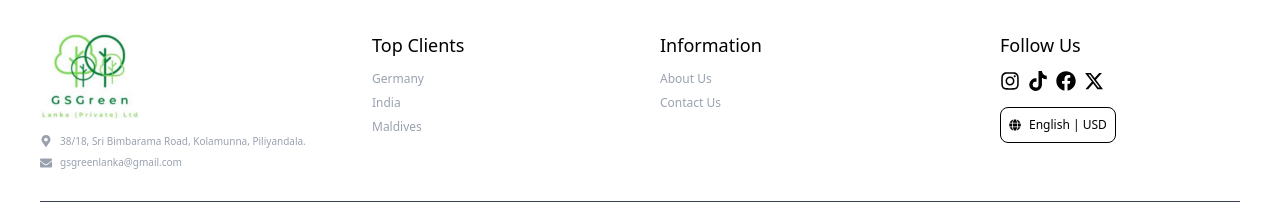
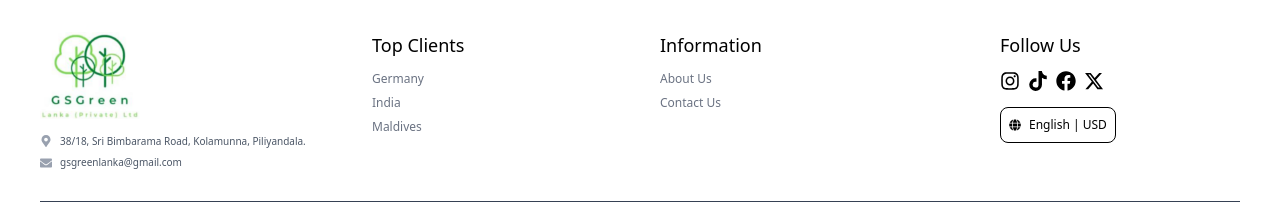
Before and after one commit to Dasundh99/spices_trade_platform, a React (Vite) app: page /coconut/1 in a window 1280 px wide. Shown: the part 808-1026 px from the top of the page. Built offline with nearby package versions, Linux system fonts and the light colour scheme.

Commit message:
footer updated

```diff
--- a/src/components/exportNav/exportNav.tsx
+++ b/src/components/exportNav/exportNav.tsx
@@ -37,7 +37,7 @@ const ExportNavigator = () => {
                       // border: `1px solid ${"black"}`,
                     }}
                   >
-                    <span className="text-m font-medium">{item.label}</span>
+                    <span className="text-md font-Semibold">{item.label}</span>
                   </div>
                 </Link>
               </li>
--- a/src/components/layout/Footer.tsx
+++ b/src/components/layout/Footer.tsx
@@ -20,12 +20,12 @@ const Footer = () => {
                   Simply about what you do!
                 </p> */}
                 <div className="mt-4 text-xs space-y-2">
-                  <p className="flex items-center text-[10px] hover:text-gray-300 text-gray-400">
+                  <p className="flex items-center text-[10px] hover:text-gray-300 text-gray-600">
                     <FaMapMarkerAlt className="mr-2 text-xs hover:text-gray-300 text-gray-400" />
                     38/18, Sri Bimbarama Road, Kolamunna, Piliyandala.
                   </p>
 
-                  <p className="flex items-center text-[10px] hover:text-gray-300 text-gray-400">
+                  <p className="flex items-center text-[10px] hover:text-gray-300 text-gray-600">
                     <FaEnvelope className="mr-2 text-xs hover:text-gray-300 text-gray-400" />
                     gsgreenlanka@gmail.com
                   </p>
@@ -37,9 +37,9 @@ const Footer = () => {
                 <h3 className="text-[18px] text-black">Top Clients</h3>
                 <div className="flex gap-x-5 mt-3 w-full ">
                   <ul className="flex flex-col space-y-2 text-xs">
-                    <li><a href="#" className="hover:text-gray-300 text-gray-400">Germany</a></li>
-                    <li><a href="#" className="hover:text-gray-300 text-gray-400">India</a></li>
-                    <li><a href="#" className="hover:text-gray-300 text-gray-400">Maldives</a></li>
+                    <li><a href="#" className="hover:text-gray-300 text-gray-500">Germany</a></li>
+                    <li><a href="#" className="hover:text-gray-300 text-gray-500">India</a></li>
+                    <li><a href="#" className="hover:text-gray-300 text-gray-500">Maldives</a></li>
                   </ul>
                   <ul className="flex flex-col space-y-2 text-xs">
                     {/* <li><a href="#" className="hover:text-gray-300 text-gray-400">Africa</a></li> */}
@@ -57,12 +57,12 @@ const Footer = () => {
                 <h3 className="text-[18px] text-black">Information</h3>
                 <ul className="mt-3 space-y-2 text-xs">
                   <li>
-                    <a href="/about" className="hover:text-gray-300 text-gray-400">
+                    <a href="/about" className="hover:text-gray-300 text-gray-500">
                       About Us
                     </a>
                   </li>
                   <li>
-                    <a href="/contact" className="hover:text-gray-300 text-gray-400">
+                    <a href="/contact" className="hover:text-gray-300 text-gray-500">
                       Contact Us
                     </a>
                   </li>
--- a/src/pages/Home.tsx
+++ b/src/pages/Home.tsx
@@ -151,7 +151,7 @@ const Hero: React.FC = () => {
         {features.map((feature, index) => (
           <div
             key={index}
-            className="flex flex-col items-center animate-slide-rotate transition-bg-scale duration-500 hover:scale-105 hover:bg-black/20"
+            className="flex flex-col items-center animate-slide-rotate transition-bg-scale duration-500 hover:scale-105 hover:bg-transparent"
             style={{ animationDelay: `${index * 150}ms` }}
           >
             <div className="opacity-60">
```
